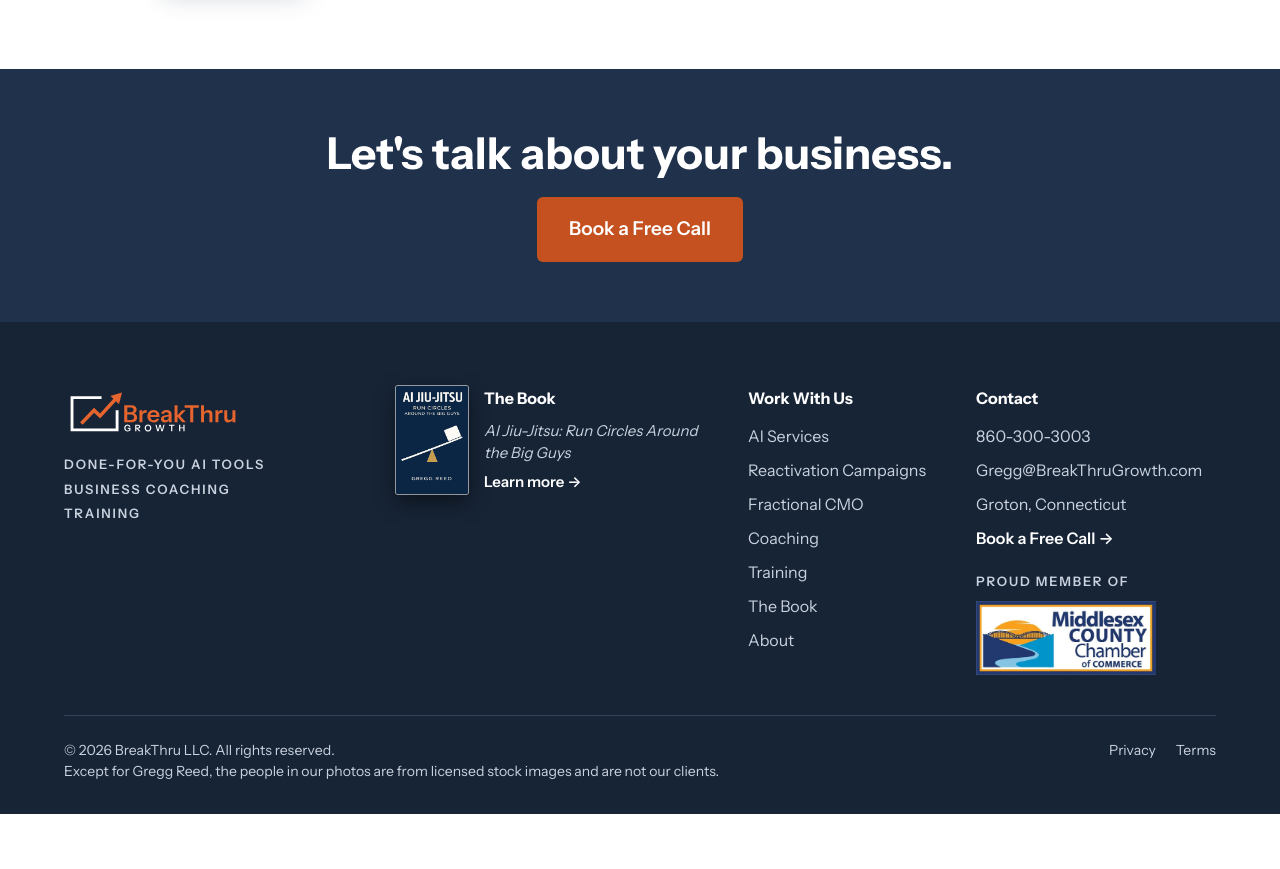
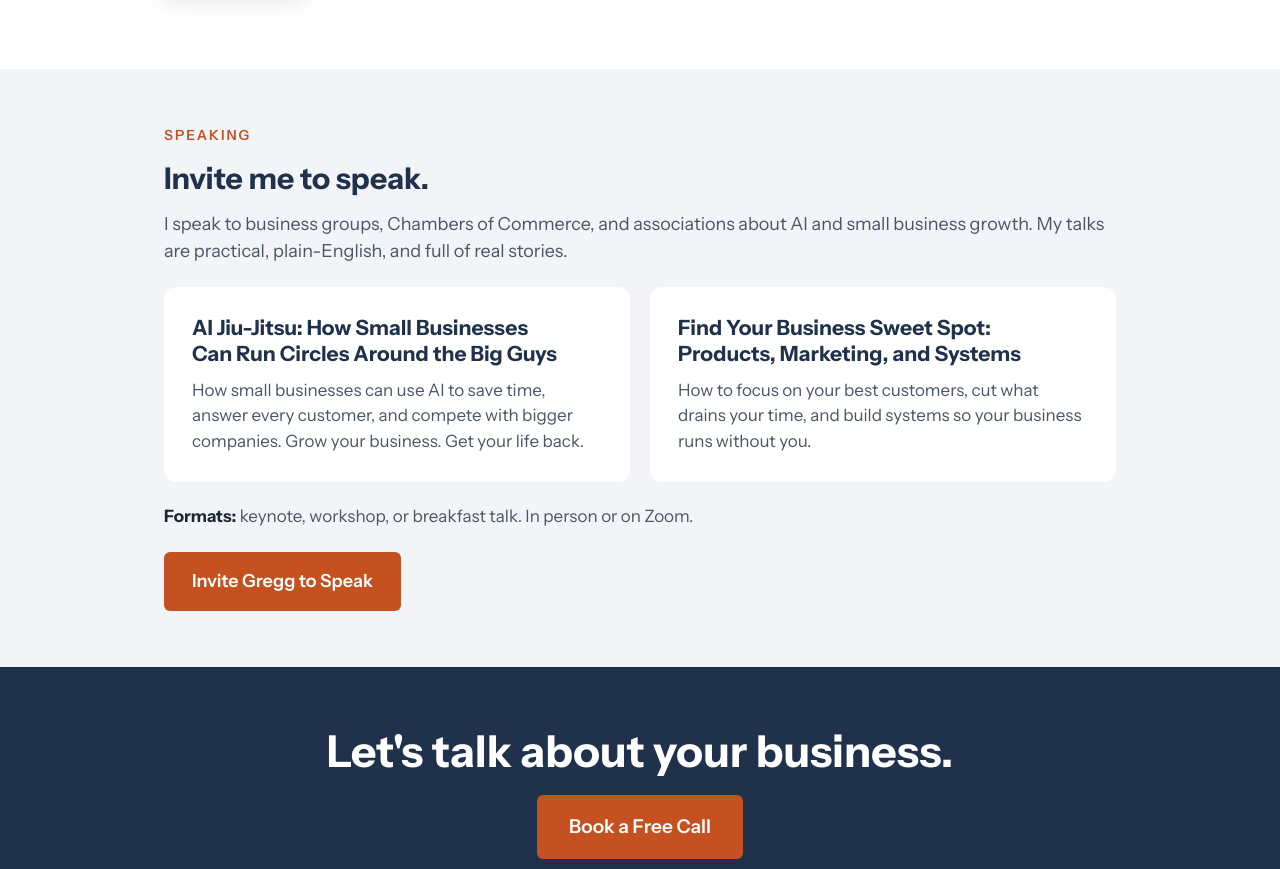
Before and after one commit to BreakThruLLC/breakthrugrowth, a plain HTML site: page about/index.html in a window 1280 px wide. Shown: the part 3895-4764 px from the top of the page. Before the commit the page ends 4709 px from the top, so only its background shows below. Drawn offline with Linux system fonts and the light colour scheme.

Commit message:
About: Speaking section with two talk topics; email links can carry a subject
Co-Authored-By: Claude Opus 5.5 <noreply@anthropic.com>
Claude-Session: https://claude.ai/code/session_015ACpWAwvxE3Cuy7Hm2hscd

```diff
--- a/about/index.html
+++ b/about/index.html
@@ -177,6 +177,22 @@
 </div>
 </section>
 
+<section id="speaking" style="background: #F2F4F7">
+<div style="max-width: 1000px; margin: 0 auto; padding: 56px 24px; display: flex; flex-direction: column; gap: 22px">
+<div style="display: flex; flex-direction: column; gap: 10px">
+<p style="margin: 0; font-size: 14px; font-weight: 600; letter-spacing: 0.14em; color: #C4511F">SPEAKING</p>
+<h2 style="margin: 0; font-size: 30px; color: #20324B">Invite me to speak.</h2>
+<p style="margin: 0; font-size: 18px; color: #4A5565">I speak to business groups, Chambers of Commerce, and associations about AI and small business growth. My talks are practical, plain-English, and full of real stories.</p>
+</div>
+<div style="display: grid; grid-template-columns: repeat(auto-fit, minmax(300px, 1fr)); gap: 20px">
+<div style="background: #FFFFFF; border-radius: 12px; padding: 28px; display: flex; flex-direction: column; gap: 10px"><h3 style="margin: 0; font-size: 21px; line-height: 1.25; color: #20324B">AI Jiu-Jitsu: How Small Businesses Can Run Circles Around the Big Guys</h3><p style="margin: 0; font-size: 17px; color: #4A5565">How small businesses can use AI to save time, answer every customer, and compete with bigger companies. Grow your business. Get your life back.</p></div>
+<div style="background: #FFFFFF; border-radius: 12px; padding: 28px; display: flex; flex-direction: column; gap: 10px"><h3 style="margin: 0; font-size: 21px; line-height: 1.25; color: #20324B">Find Your Business Sweet Spot: Products, Marketing, and Systems</h3><p style="margin: 0; font-size: 17px; color: #4A5565">How to focus on your best customers, cut what drains your time, and build systems so your business runs without you.</p></div>
+</div>
+<p style="margin: 0; font-size: 17px; color: #4A5565"><b style="color: #1D2733">Formats:</b> keynote, workshop, or breakfast talk. In person or on Zoom.</p>
+<div><a href="/start/" data-e="moc.htworGurhTkaerB@ggerG" data-subject="Speaking invitation" data-keep-text style="display: inline-block; background: #C4511F; color: #FFFFFF; text-decoration: none; font-weight: 600; font-size: 18px; padding: 16px 28px; border-radius: 6px">Invite Gregg to Speak</a></div>
+</div>
+</section>
+
 <section style="background: #20324B; color: #FFFFFF">
 <div style="max-width: 820px; margin: 0 auto; padding: 60px 24px; display: flex; flex-direction: column; align-items: center; text-align: center; gap: 20px">
 <h2 style="margin: 0; font-size: 44px; line-height: 1.1">Let's talk about your business.</h2>
--- a/assets/js/email.js
+++ b/assets/js/email.js
@@ -1,5 +1,8 @@
 // Builds email links at page load so simple bots scraping the HTML don't see the address.
+// data-subject adds a subject line. data-keep-text keeps the link's own text (for buttons).
 document.querySelectorAll('a[data-e]').forEach(function(a){
   var e=a.getAttribute('data-e').split('').reverse().join('');
-  a.href='mailto:'+e; a.textContent=e;
+  var s=a.getAttribute('data-subject');
+  a.href='mailto:'+e+(s?'?subject='+encodeURIComponent(s):'');
+  if(!a.hasAttribute('data-keep-text')) a.textContent=e;
 });
```
